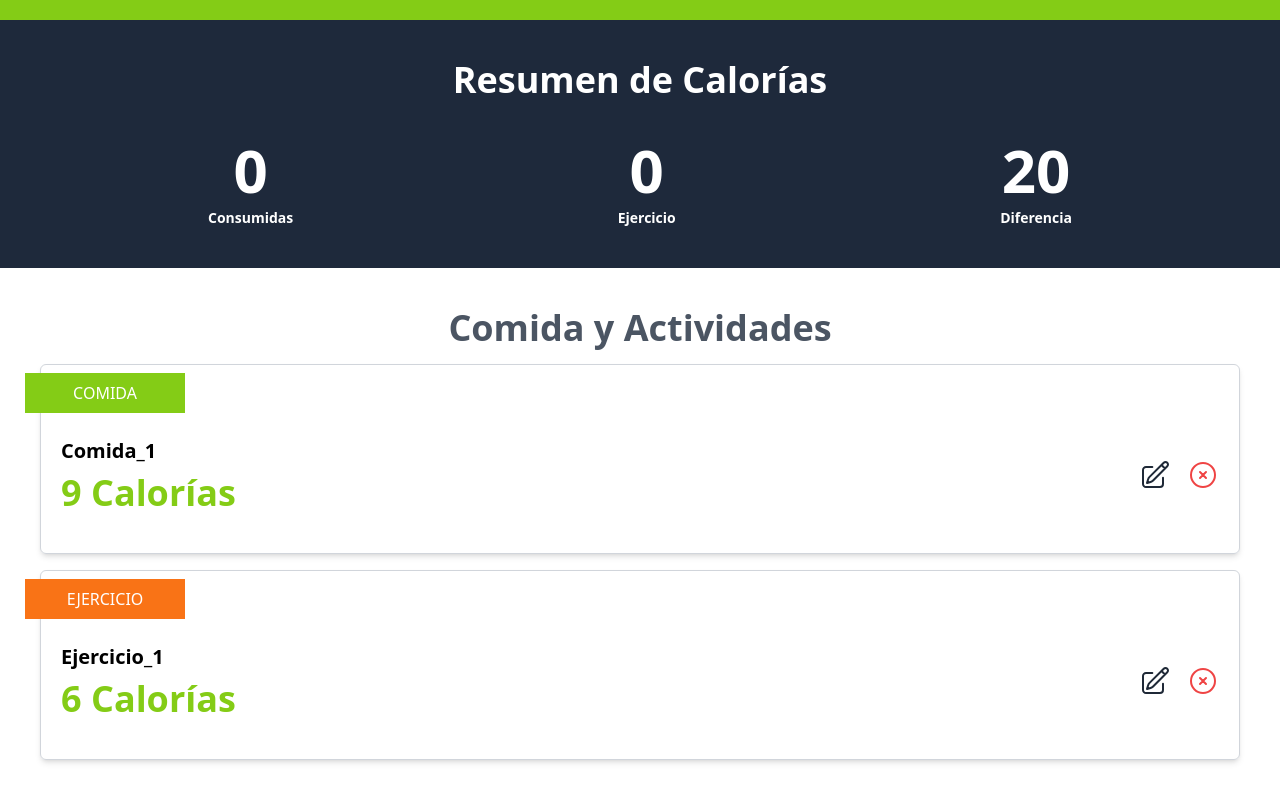
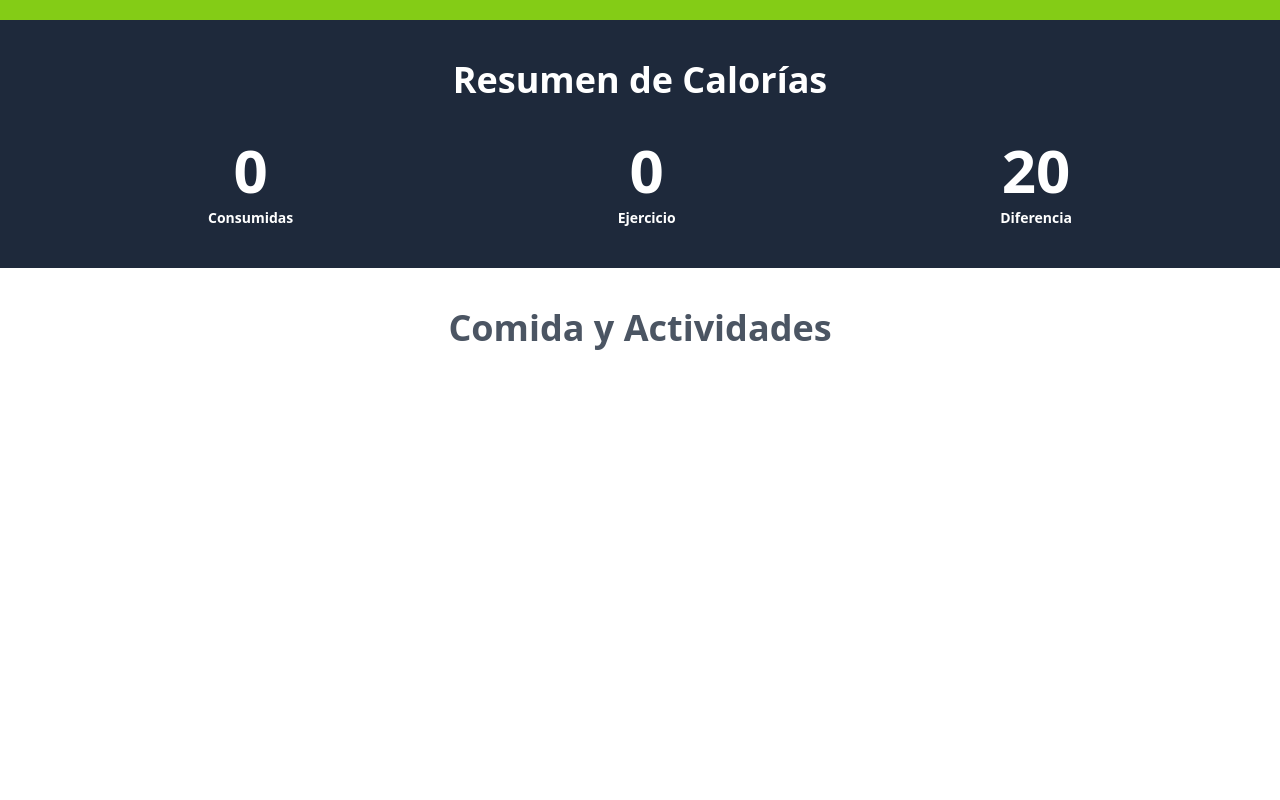
Before and after one commit to deglan-rivas/frontend-ts-calorieCounter, a React (Vite) app: page / in a window 1280 px wide. Shown: the part 638-1438 px from the top of the page. After the commit the page ends 1026 px from the top, so only its background shows below. Built offline with nearby package versions, Linux system fonts and the light colour scheme.

Commit message:
feat: :sparkles: add dynamic rendering to activityList section

```diff
--- a/package.json
+++ b/package.json
@@ -11,7 +11,8 @@
   },
   "dependencies": {
     "react": "^18.2.0",
-    "react-dom": "^18.2.0"
+    "react-dom": "^18.2.0",
+    "uuid": "^9.0.1"
   },
   "devDependencies": {
     "@types/react": "^18.2.66",
--- a/src/App.tsx
+++ b/src/App.tsx
@@ -1,14 +1,16 @@
 import { useEffect, useState } from 'react';
+import { v4 as uuidv4 } from 'uuid';
+
 import ActivityList from './components/ActivityList';
 import Counter from "./components/Counter";
 import Resume from "./components/Resume";
-import { Activity } from './types';
+import { Activity, DisplayedActivity } from './types';
 
 function App() {
   const initiaActivity = {category:"", activity:"", calories:0}
   const initialActivities = localStorage.getItem('activities') ? JSON.parse(localStorage.getItem('activities')!) : []
   const [activity, setActivity] = useState(initiaActivity as Activity)
-  const [activities, setActivities] = useState(initialActivities as Activity[])
+  const [activities, setActivities] = useState(initialActivities as DisplayedActivity[])
 
   useEffect(() => {
     localStorage.setItem('activities', JSON.stringify(activities))
@@ -20,7 +22,8 @@ function App() {
 
   function saveActivity (e) {
     e.preventDefault()
-    setActivities([...activities, activity])
+    const newActivity = {...activity, id: uuidv4()}
+    setActivities([...activities, newActivity])
     setActivity(initiaActivity)
   }
 
@@ -45,6 +48,7 @@ function App() {
       <ActivityList
         updateActivity={updateActivity}
         deleteActivity={deleteActivity}
+        activities={activities}
       />
     </>
   )
--- a/src/components/ActivityList.tsx
+++ b/src/components/ActivityList.tsx
@@ -1,34 +1,35 @@
 import Delete from "../icons/Delete"
 import Update from "../icons/Update"
 
-const Activities = [
-  {
-    id: 1,
-    category: "Comida",
-    name: "Comida_1",
-    calories: 9
-  },
-  {
-    id: 2,
-    category: "Ejercicio",
-    name: "Ejercicio_1",
-    calories: 6
-  }
-]
+// const Activities = [
+//   {
+//     id: 1,
+//     category: "Comida",
+//     name: "Comida_1",
+//     calories: 9
+//   },
+//   {
+//     id: 2,
+//     category: "Ejercicio",
+//     name: "Ejercicio_1",
+//     calories: 6
+//   }
+// ]
 
-function ActivityCard ({activity, updateActivity, deleteActivity}) {
-  const {id, category, name, calories} = activity
+function ActivityCard ({activityCard, updateActivity, deleteActivity}) {
+  // const {id, category, activity: name, calories} = activity
+    const {id, category, activity, calories} = activityCard
 
   return (
     <div className="border border-gray-300 rounded-md py-10 px-5 shadow-md relative">
-        <div className={`${category==='Comida' ? 'bg-lime-500' : 'bg-orange-500'} text-white text-center uppercase w-40 py-2 absolute -left-4 top-2`}>
+        <div className={`${category==='comida' ? 'bg-lime-500' : 'bg-orange-500'} text-white text-center uppercase w-40 py-2 absolute -left-4 top-2`}>
           {category}
         </div>
 
         <div className="mt-8 flex justify-between items-center">
           <div className="space-y-2">
             <p className="font-semibold text-xl">
-              {name}
+              {activity}
             </p>
             <p className="text-lime-500 font-semibold text-4xl">
               {calories} Calorías
@@ -52,7 +53,7 @@ function ActivityCard ({activity, updateActivity, deleteActivity}) {
   )
 }
 
-export default function ActivityList ({deleteActivity, updateActivity}) {
+export default function ActivityList ({deleteActivity, updateActivity, activities}) {
   return (
     <section className="py-10 px-10 space-y-4">
       <h2 className="text-4xl font-semibold text-gray-600 text-center">
@@ -60,10 +61,10 @@ export default function ActivityList ({deleteActivity, updateActivity}) {
       </h2>
 
       {
-        Activities.map((activity) => (
+        activities.map((activityCard) => (
           <ActivityCard
-            key={activity.id}
-            activity={activity}
+            key={activityCard.id}
+            activityCard={activityCard}
             updateActivity={updateActivity}
             deleteActivity={deleteActivity}
           />
--- a/src/types/index.ts
+++ b/src/types/index.ts
@@ -3,3 +3,7 @@ export interface Activity {
   activity: string
   calories: number
 }
+
+export interface DisplayedActivity extends Activity {
+  id: string
+}
```
Also changed, not shown: 1 other file (tests, documents, lock files or other folders).
